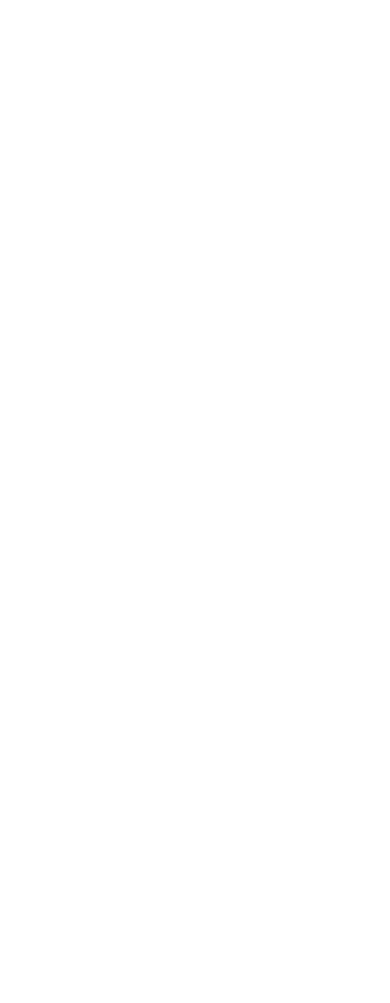
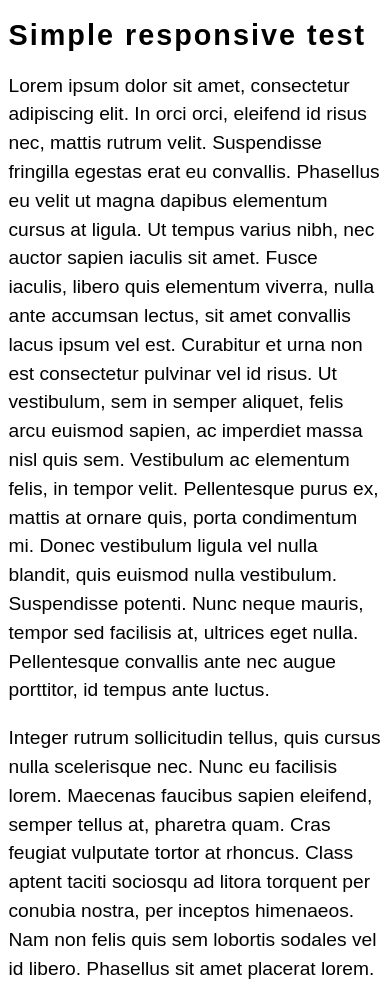
Before and after one commit to Sharad-Shakya-Outside/CSS-assignment, a plain HTML site: page assessment10/index.html in a window 390 px wide. Before the commit the page ends 844 px from the top, so only its background shows below. Drawn offline with Linux system fonts and the light colour scheme.

Commit message:
responsive page completed using min,max,clamp

```diff
--- a/assessment10/index.html
+++ b/assessment10/index.html
@@ -1,11 +1,38 @@
 <!DOCTYPE html>
 <html lang="en">
+
 <head>
     <meta charset="UTF-8">
     <meta name="viewport" content="width=device-width, initial-scale=1.0">
     <title>Assessment 10 - min(), max(), clamp()</title>
+    <link rel="stylesheet" href="style.css">
 </head>
+
 <body>
+    <h1>Simple responsive test</h1>
+    <p>
+        Lorem ipsum dolor sit amet, consectetur adipiscing elit. In orci orci,
+        eleifend id risus nec, mattis rutrum velit. Suspendisse fringilla egestas erat
+        eu convallis. Phasellus eu velit ut magna dapibus elementum cursus at ligula.
+        Ut tempus varius nibh, nec auctor sapien iaculis sit amet. Fusce iaculis,
+        libero quis elementum viverra, nulla ante accumsan lectus, sit amet convallis
+        lacus ipsum vel est. Curabitur et urna non est consectetur pulvinar vel id
+        risus. Ut vestibulum, sem in semper aliquet, felis arcu euismod sapien, ac
+        imperdiet massa nisl quis sem. Vestibulum ac elementum felis, in tempor velit.
+        Pellentesque purus ex, mattis at ornare quis, porta condimentum mi. Donec
+        vestibulum ligula vel nulla blandit, quis euismod nulla vestibulum.
+        Suspendisse potenti. Nunc neque mauris, tempor sed facilisis at, ultrices eget
+        nulla. Pellentesque convallis ante nec augue porttitor, id tempus ante luctus.
+    </p>
+
+    <p>
+        Integer rutrum sollicitudin tellus, quis cursus nulla scelerisque nec. Nunc eu
+        facilisis lorem. Maecenas faucibus sapien eleifend, semper tellus at, pharetra
+        quam. Cras feugiat vulputate tortor at rhoncus. Class aptent taciti sociosqu
+        ad litora torquent per conubia nostra, per inceptos himenaeos. Nam non felis
+        quis sem lobortis sodales vel id libero. Phasellus sit amet placerat lorem.
+    </p>
 
 </body>
+
 </html>
--- a/assessment10/style.css
+++ b/assessment10/style.css
@@ -0,0 +1,18 @@
+html {
+    font-family: sans-serif;
+  }
+
+  body {
+    margin: 0 auto;
+    width: min(1000px, calc(70% + 100px));
+  }
+
+  h1 {
+    letter-spacing: 2px;
+    font-size: clamp(1.8rem, 2.5vw, 2.8rem);
+  }
+
+  p {
+    line-height: 1.5;
+    font-size: max(1.2rem, 1.2vw);
+  }
```
